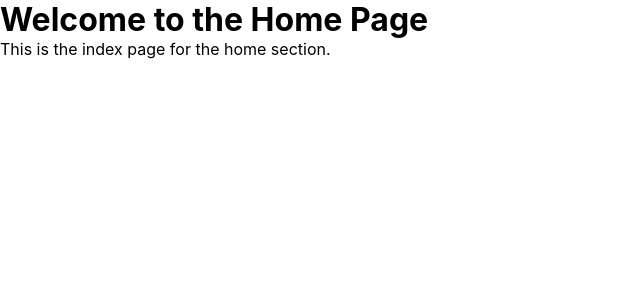
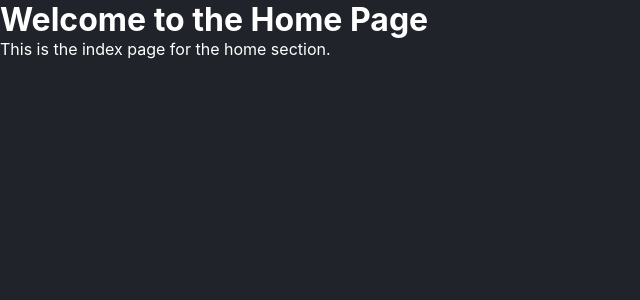
Before and after one commit to ChrisMarlier/coding-game-my-job-glasses, a React (Create React App) app: page / in a window 1280 px wide. Shown: the top 300 px of the page, without its empty margins (0-640 px from the left). Built offline with nearby package versions, Linux system fonts and the light colour scheme; no server answers.

Commit message:
Update App.css

```diff
--- a/src/App.css
+++ b/src/App.css
@@ -41,3 +41,12 @@
   margin: 0;
   padding: 0;
 }
+
+body {
+  font-family: "BlinkMacSystemFont", "Segoe UI", "Roboto", "Helvetica", "Arial",
+    sans-serif, "Apple Color Emoji", "Segoe UI Emoji", "Segoe UI Symbol";
+  font-size: 16px;
+  color: #fff;
+  overflow-x: hidden;
+  background-color: #202329;
+}
```
